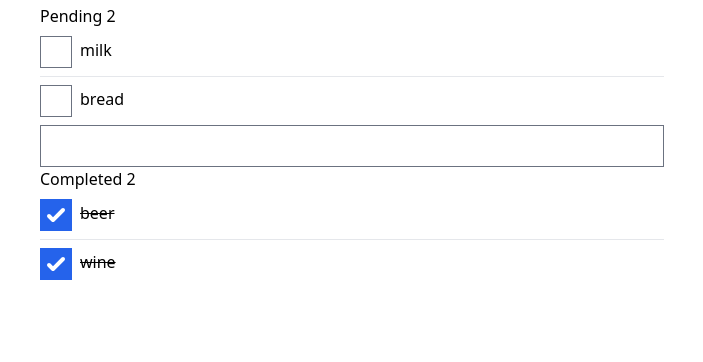
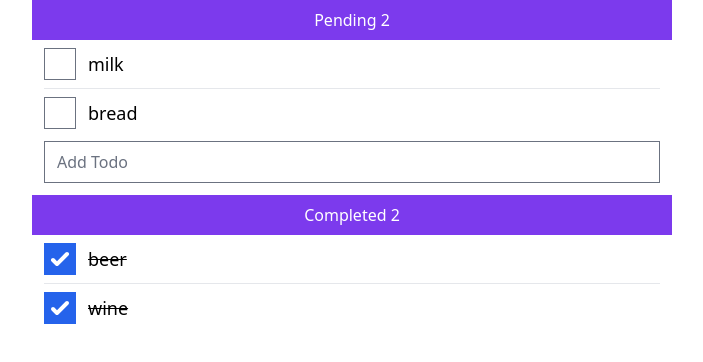
Before and after one commit to mdominiak/todo-vue-client, a Vue app: page / in a window 1280 px wide. Shown: the top 362 px of the page, without its empty margins (288-991 px from the left). Built offline with nearby package versions, Linux system fonts and the light colour scheme.

Commit message:
Style list

```diff
--- a/src/App.vue
+++ b/src/App.vue
@@ -1,5 +1,5 @@
 <template>
-  <div id="app" class="max-w-screen-sm px-2 py-1 mx-auto">
+  <div id="app" class="max-w-screen-sm px-3 mx-auto">
     <TodoGroupHeader :title="'Pending'" :count="pendingTodos.length" />
     <TodoList :todos="pendingTodos" />
 
--- a/src/components/TodoAdd.vue
+++ b/src/components/TodoAdd.vue
@@ -1,6 +1,6 @@
 <template>
-  <form v-on:submit.prevent="submitTodo">
-    <input v-model="todoName" type="text" class="w-full" />
+  <form v-on:submit.prevent="submitTodo" class="mt-1 mb-3">
+    <input v-model="todoName" type="text" class="w-full" placeholder="Add Todo" />
   </form>
 </template>
 
--- a/src/components/TodoGroupHeader.vue
+++ b/src/components/TodoGroupHeader.vue
@@ -1,5 +1,5 @@
 <template>
-  <div>{{title}} {{count}}</div>
+  <div class="bg-purple-600 text-white text-center py-2 -mx-3">{{title}} {{count}}</div>
 </template>
 
 <script>
--- a/src/components/TodoItem.vue
+++ b/src/components/TodoItem.vue
@@ -1,7 +1,7 @@
 <template>
-  <li class="py-2">
+  <li class="py-2 flex items-center">
     <input type="checkbox" v-model="todo.completed" class="w-8 h-8" />
-    <span class="pl-2" :class="{'line-through': todo.completed}">{{ todo.name }}</span>
+    <div class="pl-3 text-lg leading-none" :class="{'line-through': todo.completed}">{{ todo.name }}</div>
   </li>
 </template>
 
```
